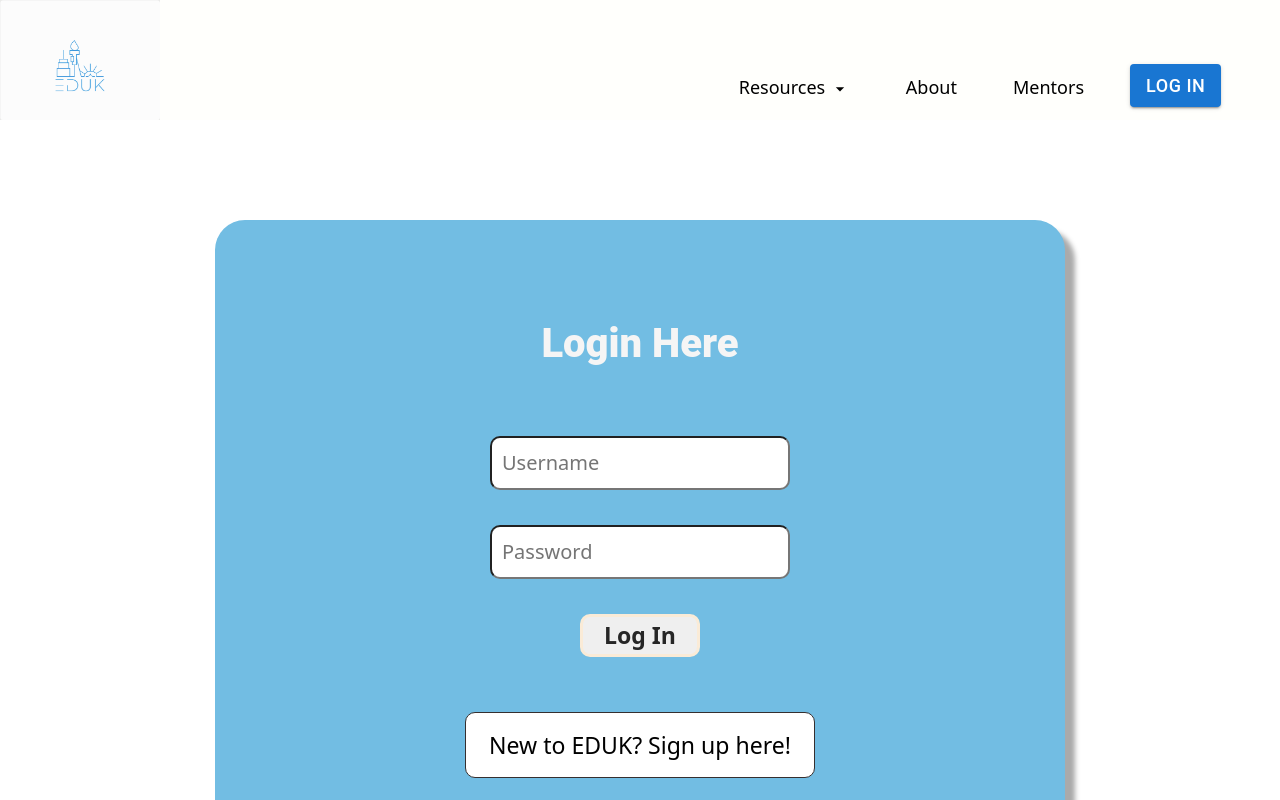
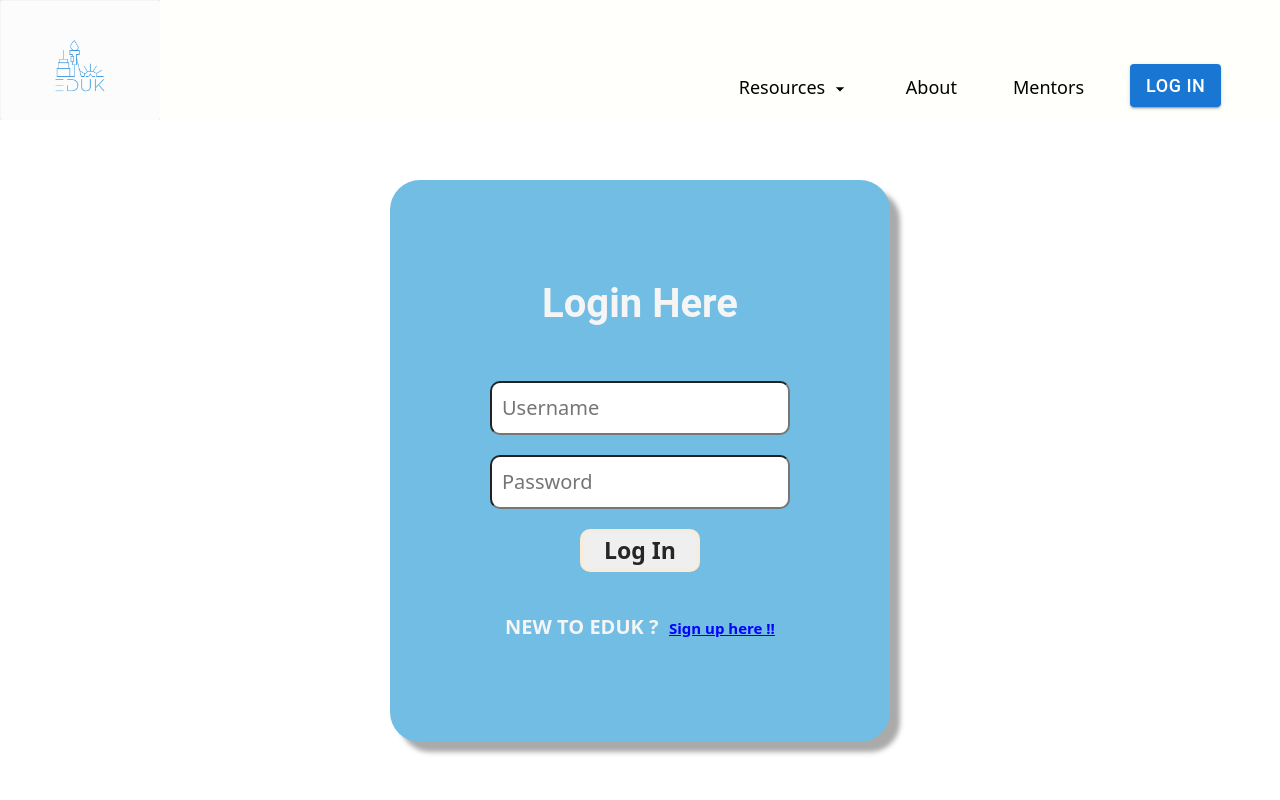
Before and after one commit to TheodoreBFrazier/EDUK, a React (Create React App) app in the folder frontend/: page /users/login in a window 1280 px wide. Shown: the top 800 px of the page. Built offline with nearby package versions, Linux system fonts and the light colour scheme; no server answers.

Commit message:
login css update

```diff
--- a/frontend/src/components/LogInUser.js
+++ b/frontend/src/components/LogInUser.js
@@ -100,9 +100,12 @@ function LogInUser({ setLogText, mentors }) {
 				/>
 
 				<button className="login-submit">Log In</button>
-        <Link to="/users/create">
-          <button className="sign-up-submit">New to EDUK? Sign up here!</button>
+				<div style={{ fontSize: "20px", fontWeight: "600" }}>
+					NEW TO EDUK ? &nbsp;
+					<Link style={{ color: "blue", fontSize: "15px" }} to="/users/create">
+						Sign up here !!
 					</Link>
+				</div>
 			</form>
 		</div>
 	);
--- a/frontend/src/css/LogIn.css
+++ b/frontend/src/css/LogIn.css
@@ -1,16 +1,16 @@
 .user-login-form {
 	text-align: center;
 	font-size: larger;
-	font-weight: bolder;
-	width: 850px;
+	/* font-weight: bolder; */
+	width: 500px;
 	margin: auto;
-	margin-top: 70px;
+	margin-top: 30px;
 	padding-bottom: 5em;
 	color: whitesmoke;
 }
 
 .login-form h2 {
-	font-weight: bolder;
+	font-weight: 600;
 	font-size: 40px;
 	padding-bottom: 25px;
 }
@@ -18,9 +18,7 @@
 .login-form {
 	display: flex;
 	flex-direction: column;
-	/* display: grid;
-    grid-template-columns: repeat(1,1fr); */
-	gap: 35px;
+	gap: 20px;
 	background-color: #72bde3;
 	margin-top: 30px;
 	padding: 100px 100px;
@@ -35,7 +33,6 @@
 	border-radius: 10px;
 	align-self: center;
 	font-size: 20px;
-	/* text-align: center; */
 }
 
 .login-submit {
```
Lines whose indentation alone changed are shown as unchanged.
